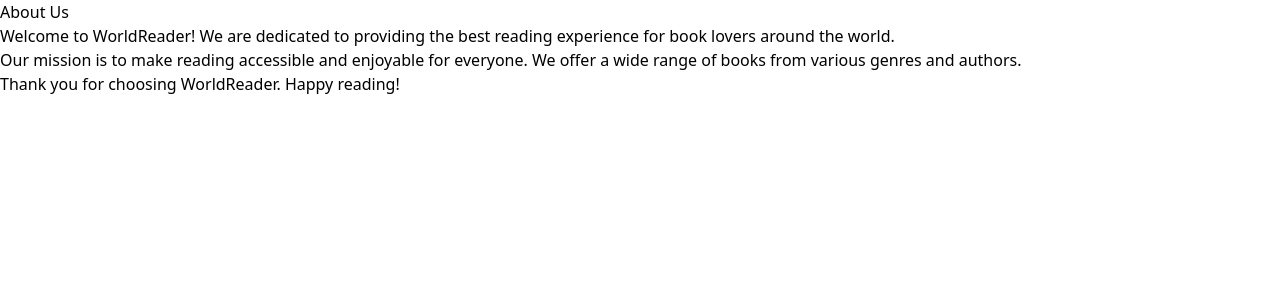
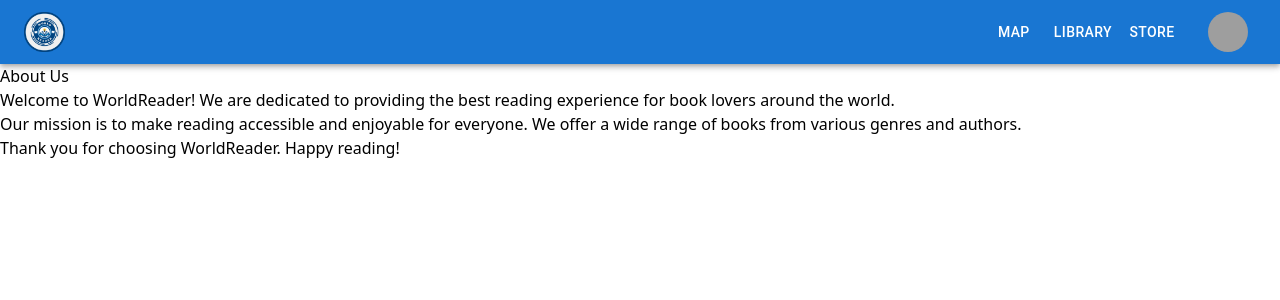
Before and after one commit to Allan0092/WorldReaderFrontend, a React (Vite) app: page /about in a window 1280 px wide. Shown: the top 300 px of the page. Built offline with nearby package versions, Linux system fonts and the light colour scheme; grey boxes are pictures that could not be loaded.

Commit message:
bug fix: Added Outlet in parent route

```diff
--- a/src/App.jsx
+++ b/src/App.jsx
@@ -1,38 +1,94 @@
-import React from 'react';
-import { createBrowserRouter, RouterProvider } from 'react-router-dom';
-import { ToastContainer } from 'react-toastify';
-import AboutPage from './core/public/pages/AboutPage';
-import HomePage from './core/public/pages/HomePage';
-import LoginPage from './core/public/pages/LoginPage';
-import SignUpPage from './core/public/pages/SignUpPage';
+import React, { lazy, Suspense } from "react";
+import { createBrowserRouter, RouterProvider } from "react-router-dom";
+import { ToastContainer } from "react-toastify";
+import TopBar from "./components/Topbar";
+import HomePage from "./core/public/pages/HomePage";
+import MapPage from "./core/public/pages/MapPage";
 
+const ProfilePage = lazy(() => import("./core/private/pages/ProfilePage"));
+const AboutPage = lazy(() => import("./core/public/pages/AboutPage"));
+const LoginPage = lazy(() => import("./core/public/pages/LoginPage"));
+const SignUpPage = lazy(() => import("./core/public/pages/SignUpPage"));
 
-const router = createBrowserRouter([
+function App() {
+  const token = false;
+
+  const privateRouter = [
+    {
+      path: "/profile",
+      element: (
+        <Suspense>
+          <ProfilePage />,
+        </Suspense>
+      ),
+      errorElement: <>error</>,
+    },
+  ];
+
+  const publicRouter = [
     {
       path: "/",
-    element: <HomePage />,
+      element: <TopBar />,
+      children: [
+        {
+          path: "/home",
+          element: (
+            <Suspense>
+              <HomePage />
+            </Suspense>
+          ),
+          errorElement: <>error</>,
         },
         {
           path: "/about",
-    element: <AboutPage />,
+          element: (
+            <Suspense>
+              <AboutPage />
+            </Suspense>
+          ),
+          errorElement: <>error</>,
         },
         {
           path: "/login",
-    element: <LoginPage />,
+          element: (
+            <Suspense>
+              <LoginPage />
+            </Suspense>
+          ),
+          errorElement: <>error</>,
         },
         {
           path: "/register",
-    element: <SignUpPage />,
-  }
-])
+          element: (
+            <Suspense>
+              <SignUpPage />
+            </Suspense>
+          ),
+          errorElement: <>error</>,
+        },
+        {
+          path: "/map",
+          element: <MapPage />,
+        },
+      ],
+      errorElement: <>error</>,
+    },
 
-const App = () => {
+    {
+      path: "*",
+      element: <Suspense>Unauthorized</Suspense>,
+      errorElement: <>error</>,
+    },
+  ];
+
+  const router = token ? privateRouter : publicRouter;
+
   return (
     <>
-      <ToastContainer position='top-right'/>
-      <RouterProvider router={router} />
+      <ToastContainer position="top-right" />
+      <RouterProvider router={createBrowserRouter(router)} />
     </>
   );
-};
+}
 
 export default App;
--- /dev/null
+++ b/src/components/Topbar.jsx
@@ -0,0 +1,84 @@
+import AppBar from "@mui/material/AppBar";
+import Avatar from "@mui/material/Avatar";
+import Box from "@mui/material/Box";
+import Button from "@mui/material/Button";
+import IconButton from "@mui/material/IconButton";
+import Menu from "@mui/material/Menu";
+import MenuItem from "@mui/material/MenuItem";
+import { styled } from "@mui/material/styles";
+import Toolbar from "@mui/material/Toolbar";
+import React, { useState } from "react";
+import { Outlet } from "react-router-dom";
+
+// Styled component for the logo (placeholder for your actual logo)
+const Logo = styled("img")({
+  height: 40,
+  width: "auto",
+  marginRight: "auto",
+});
+
+// Assuming you have these images in your project
+const logoImage = "src/assets/images/WorldReaderLogo.png";
+const userProfilePicture = "/path/to/profile/picture.jpg";
+
+function TopBar() {
+  const [anchorEl, setAnchorEl] = useState(null);
+
+  const handleMenu = (event) => {
+    setAnchorEl(event.currentTarget);
+  };
+
+  const handleClose = () => {
+    setAnchorEl(null);
+  };
+
+  return (
+    <>
+      <AppBar position="static">
+        <Toolbar>
+          <Logo src={logoImage} alt="WorldReader Logo" />
+          <Box sx={{ flexGrow: 1 }} />
+          <Box sx={{ display: "flex" }}>
+            <Button color="inherit">Map</Button>
+            <Button color="inherit">Library</Button>
+            <Button color="inherit">Store</Button>
+          </Box>
+          <Box sx={{ ml: 2 }}>
+            <IconButton
+              aria-label="account of current user"
+              aria-controls="menu-appbar"
+              aria-haspopup="true"
+              onClick={handleMenu}
+              color="inherit"
+            >
+              <Avatar alt="User Profile" src={userProfilePicture} />
+            </IconButton>
+            <Menu
+              id="menu-appbar"
+              anchorEl={anchorEl}
+              anchorOrigin={{
+                vertical: "top",
+                horizontal: "right",
+              }}
+              keepMounted
+              transformOrigin={{
+                vertical: "top",
+                horizontal: "right",
+              }}
+              open={Boolean(anchorEl)}
+              onClose={handleClose}
+            >
+              <MenuItem onClick={handleClose}>Settings</MenuItem>
+              <MenuItem onClick={handleClose} sx={{ color: "red" }}>
+                Log Out
+              </MenuItem>
+            </Menu>
+          </Box>
+        </Toolbar>
+      </AppBar>
+      <Outlet />
+    </>
+  );
+}
+
+export default TopBar;
--- a/src/core/public/pages/AboutPage.jsx
+++ b/src/core/public/pages/AboutPage.jsx
@@ -1,19 +1,21 @@
-import React from 'react';
+import React from "react";
 
 const AboutPage = () => {
   return (
-    <div className="container mx-auto p-4">
+    <>
+      {/* <div className="container mx-auto p-4"> */}
       <h1 className="text-2xl font-bold mb-4">About Us</h1>
       <p className="mb-4">
-        Welcome to WorldReader! We are dedicated to providing the best reading experience for book lovers around the world.
+        Welcome to WorldReader! We are dedicated to providing the best reading
+        experience for book lovers around the world.
       </p>
       <p className="mb-4">
-        Our mission is to make reading accessible and enjoyable for everyone. We offer a wide range of books from various genres and authors.
+        Our mission is to make reading accessible and enjoyable for everyone. We
+        offer a wide range of books from various genres and authors.
       </p>
-      <p>
-        Thank you for choosing WorldReader. Happy reading!
-      </p>
-    </div>
+      <p>Thank you for choosing WorldReader. Happy reading!</p>
+      {/* </div> */}
+    </>
   );
 };
 
```
Lines whose indentation alone changed are shown as unchanged.
